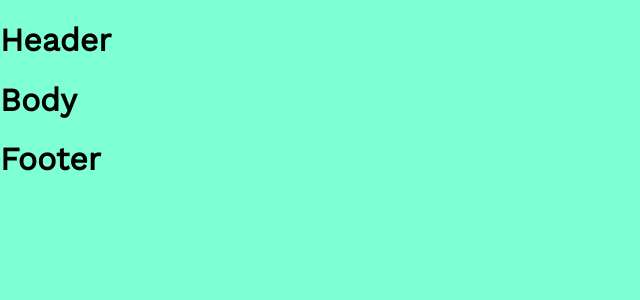
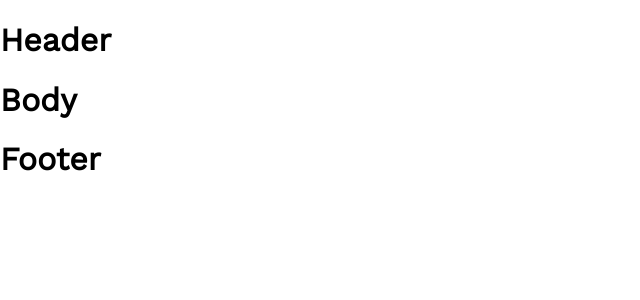
Before and after one commit to Arafat-alim/react-portfolio, a React (Create React App) app: page / in a window 1280 px wide. Shown: the top 300 px of the page, without its empty margins (0-640 px from the left). Built offline with nearby package versions, Linux system fonts and the light colour scheme.

Commit message:
added home component. Arrangin components.

```diff
--- a/src/App.css
+++ /dev/null
@@ -1,3 +0,0 @@
-body {
-  background-color: aquamarine;
-}
--- a/src/App.js
+++ b/src/App.js
@@ -1,21 +1,11 @@
 import React from "react";
-import "./App.css";
-import Body from "./components/Body";
-import Footer from "./components/Footer";
-import Header from "./components/Header";
+
+import Home from "./components/Home";
 
 function App() {
   return (
     <div>
-      <div>
-        <Header />
-      </div>
-      <div>
-        <Body />
-      </div>
-      <div>
-        <Footer />
-      </div>
+      <Home />
     </div>
   );
 }
--- /dev/null
+++ b/src/components/Home.jsx
@@ -0,0 +1,22 @@
+import React from "react";
+import Header from "./Header";
+import Body from "./Body";
+import Footer from "./Footer";
+
+function Home() {
+  return (
+    <div>
+      <div>
+        <Header />
+      </div>
+      <div>
+        <Body />
+      </div>
+      <div>
+        <Footer />
+      </div>
+    </div>
+  );
+}
+
+export default Home;
--- a/src/index.css
+++ b/src/index.css
@@ -1,5 +1,4 @@
 html {
-  margin: 0;
   scroll-behavior: smooth;
 }
 body {
```
Also changed, not shown: src/components/home.css (added).
